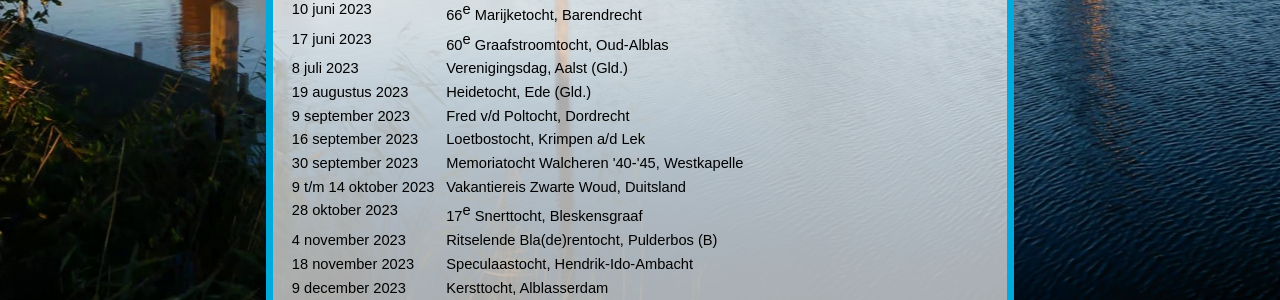
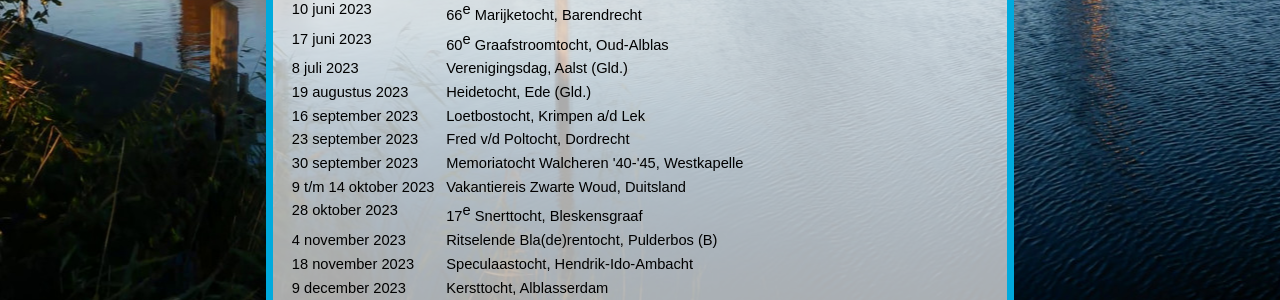
Before and after one commit to jvisser84/www.wsvkinderdijk.nl, a Jekyll site: the page built from docs/wandelprogramma.html, in a window 1280 px wide. Shown: the part 625-925 px from the top of the page. Built offline with Jekyll 4.4.1, drawn with Linux system fonts in a browser that asks for light colours.

Commit message:
wandelprogramma: Fred v/d Poltocht is verplaatst van 9 sept. 2023 naar 23 sept. 2023.

```diff
--- a/docs/_data/wandelprogramma.yml
+++ b/docs/_data/wandelprogramma.yml
@@ -43,12 +43,12 @@
 - name: Heidetocht
   location: Ede (Gld.)
   date: 19 augustus 2023
-- name: Fred v/d Poltocht
-  location: Dordrecht
-  date: 9 september 2023
 - name: Loetbostocht
   location: Krimpen a/d Lek
   date: 16 september 2023
+- name: Fred v/d Poltocht
+  location: Dordrecht
+  date: 23 september 2023
 - name: "Memoriatocht Walcheren '40-'45"
   location: Westkapelle
   date: 30 september 2023
```
